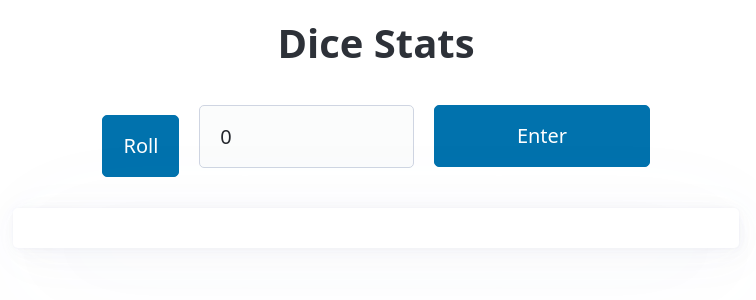
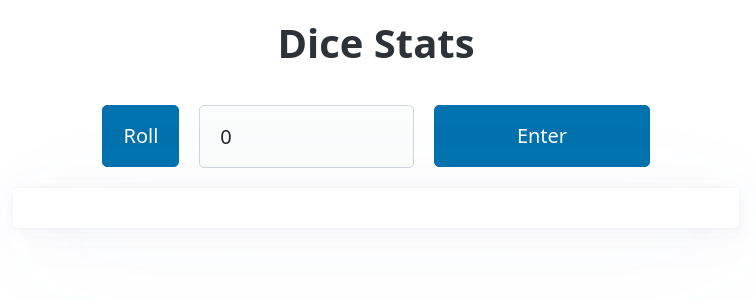
Before and after one commit to Justin-K-Ellis/dice-stats.vue, a Vue app: page / in a window 1280 px wide. Shown: the top 300 px of the page, without its empty margins (264-1020 px from the left). Built offline with nearby package versions, Linux system fonts and the light colour scheme.

Commit message:
fix: fix alignment on input form
This requires overriding the default pico css values in the css rule.

```diff
--- a/src/App.vue
+++ b/src/App.vue
@@ -69,8 +69,9 @@ form {
   justify-content: center;
 }
 
-form button {
-  margin-bottom: 0;
+button,
+input {
+  --pico-spacing: 0;
 }
 
 .controls {
```
